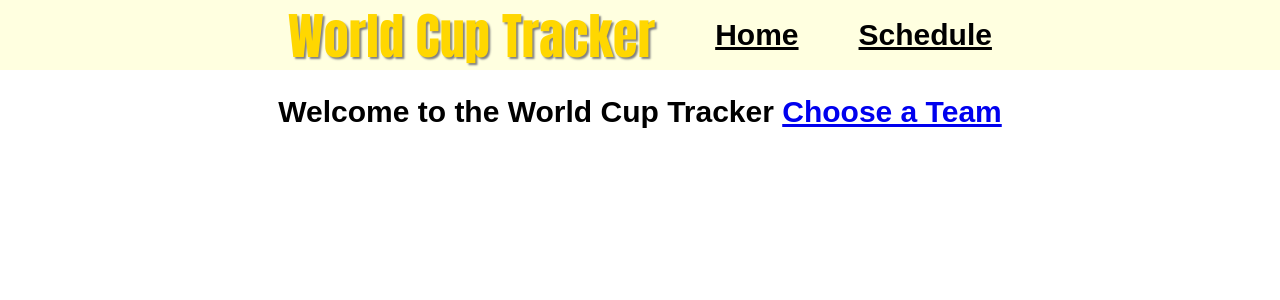
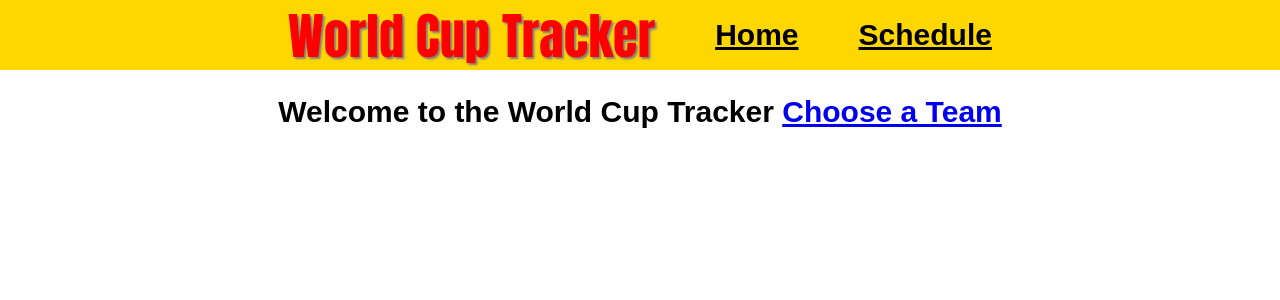
Before and after one commit to salcaza/World-Cup-Tracker-Web-Page, a Flask app: page / in a window 1280 px wide. Shown: the top 300 px of the page. Run offline with Flask 3, Linux system fonts and the light colour scheme.

Commit message:
Changed colors to test auto deployment:

```diff
--- a/static/style.css
+++ b/static/style.css
@@ -2,7 +2,7 @@ body {
     margin: 0;
 }
 #header {
-    background-color: lightyellow;
+    background-color: gold;
     height: 70px;
     display: flex;
     justify-content: center;
@@ -21,7 +21,7 @@ h1 {
     font-size:50px;
     font-family:Impact, Haettenschweiler, 'Arial Narrow Bold', sans-serif;
     letter-spacing: 0.01rem;
-    color:gold;
+    color:red;
     text-shadow: 2px 2px 2px gray;
     text-decoration: none;
 }
```
